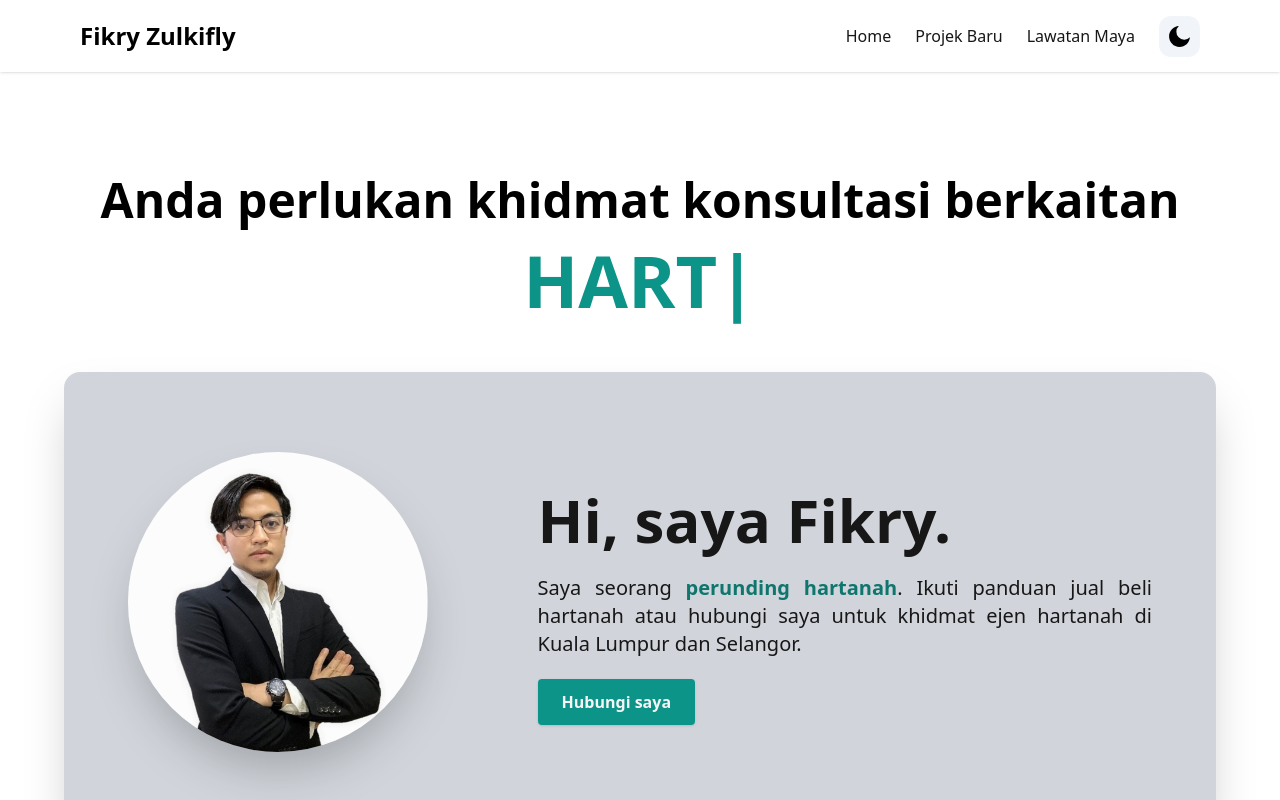
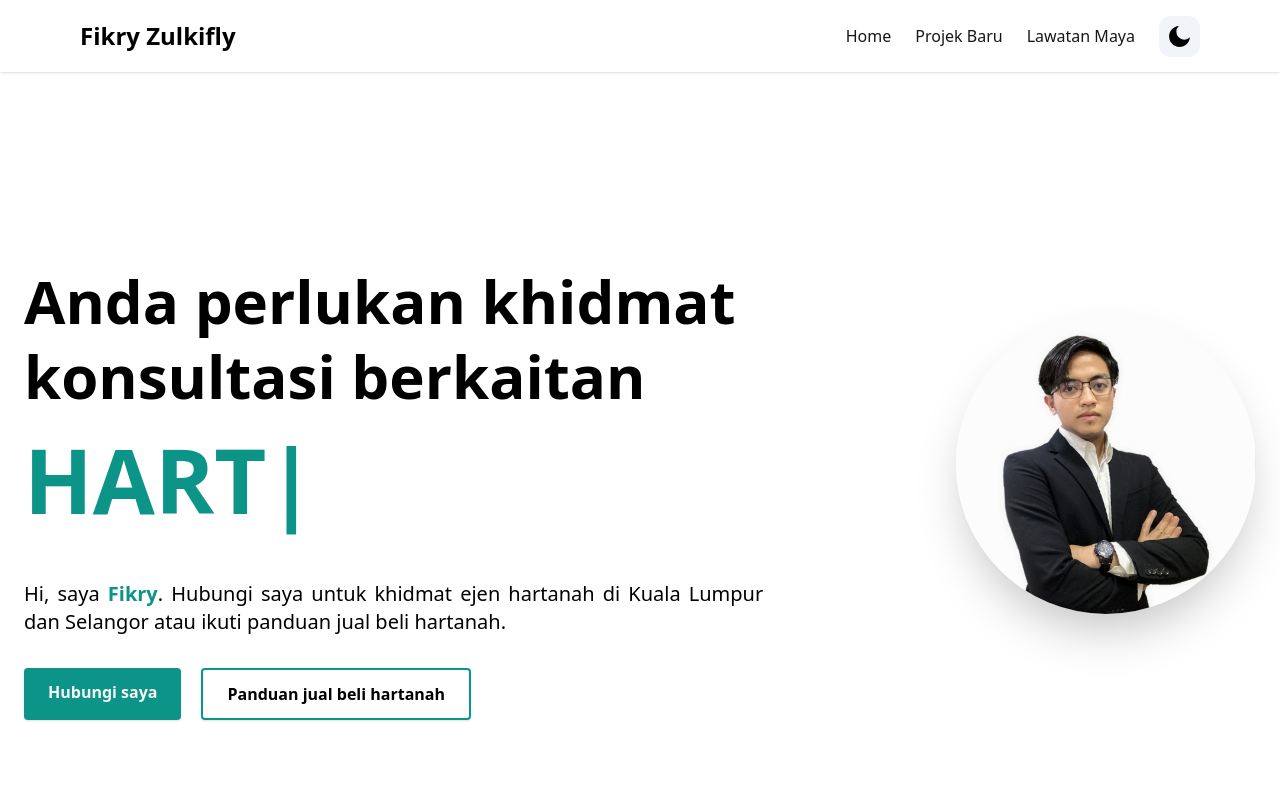
Before and after one commit to zul-m/fikryzulkifly.com, a Next.js app: page / in a window 1280 px wide. Shown: the top 800 px of the page. Built offline with nearby package versions, Linux system fonts and the light colour scheme.

Commit message:
Edit HeroSection

```diff
--- a/components/HeroSection.tsx
+++ b/components/HeroSection.tsx
@@ -8,10 +8,14 @@ const HeroSection = () => {
   return (
     <section
       id="home"
-      className="mx-auto max-w-6xl text-center items-center justify-center md:py-20"
+      className="px-6 max-w-7xl mx-auto text-center items-center justify-center md:py-20"
     >
-      <h1 className="py-20 md:py-14 px-4 font-bold text-2xl mt-10 md:text-5xl space-y-5">
-        <span>Anda perlukan khidmat konsultasi berkaitan</span>
+      <div className="flex flex-col py-32 md:flex-row md:text-left">
+        <div className="my-auto md:w-3/5">
+          <h1 className="md:py-14 font-bold text-3xl space-y-3 md:text-6xl md:space-y-5">
+            <span className="leading-tight">
+              Anda perlukan khidmat konsultasi berkaitan
+            </span>
             <br></br>
             <TypeAnimation
               sequence={["HARTANAH?", 1000, "SUBSALE?", 1000, "SEWAAN?", 1000]}
@@ -25,28 +29,13 @@ const HeroSection = () => {
               repeat={Infinity}
             />
           </h1>
-      <div className="bg-gray-300 text-neutral-900 md:rounded-2xl shadow-2xl flex flex-col px-16 py-20 md:flex-row md:text-left">
-        <div className="mx-auto md:w-2/5">
-          <Image
-            className="rounded-full shadow-2xl"
-            src="/headshot.png"
-            alt=""
-            width={300}
-            height={300}
-          />
-        </div>
-        <div className="my-auto md:w-3/5">
-          <h1 className="font-bold text-3xl leading-normal my-6 md:text-6xl md:mt-0">
-            Hi, saya Fikry.
-          </h1>
-          <p className="text-lg mt-5 mb-8 md:text-justify md:text-xl">
-            Saya seorang{" "}
-            <span className="font-semibold text-teal-700">
-              perunding hartanah{""}
-            </span>
-            . Ikuti panduan jual beli hartanah atau hubungi saya untuk khidmat
-            ejen hartanah di Kuala Lumpur dan Selangor.
+          <p className="text-lg mt-7 md:mt-0 mb-8 md:text-justify md:text-xl">
+            Hi, saya{" "}
+            <span className="font-semibold text-teal-600">Fikry{""}</span>.
+            Hubungi saya untuk khidmat ejen hartanah di Kuala Lumpur dan
+            Selangor atau ikuti panduan jual beli hartanah.
           </p>
+          <div className="space-y-3 md:space-y-0 md:space-x-5 flex flex-col md:flex-row">
             <Link
               to="projects"
               className="text-neutral-100 font-semibold px-6 py-3 bg-teal-600 rounded shadow hover:bg-teal-700"
@@ -58,9 +47,30 @@ const HeroSection = () => {
             >
               Hubungi saya
             </Link>
+            <Link
+              to="projects"
+              className="font-semibold px-6 py-3 border-2 border-teal-600 rounded shadow hover:bg-teal-700 hover:text-neutral-100"
+              activeClass="active"
+              spy={true}
+              smooth={true}
+              offset={-100}
+              duration={500}
+            >
+              Panduan jual beli hartanah
+            </Link>
           </div>
         </div>
-      <div className="mt-16 flex flex-row items-center text-center justify-center ">
+        <div className="mt-10 md:my-auto md:w-2/5 flex flex-column justify-center md:justify-end">
+          <Image
+            className="rounded-full shadow-2xl"
+            src="/headshot.png"
+            alt=""
+            width={300}
+            height={300}
+          />
+        </div>
+      </div>
+      <div className="mt-4 md:mt-16 flex flex-row items-center text-center justify-center">
         <Link
           to="projects"
           activeClass="active"
--- a/components/ProjectsSection.tsx
+++ b/components/ProjectsSection.tsx
@@ -32,7 +32,7 @@ const projects = [
 const ProjectsSection = () => {
   return (
     <section id="projects">
-      <h1 className="mt-12 text-center font-bold text-4xl md:text-5xl">PROJEK BARU</h1>
+      <h1 className="mt-12 pt-16 text-center font-bold text-4xl md:text-5xl">PROJEK BARU</h1>
       <div className="mx-5 px-4 flex flex-col mt-16 space-y-14 text-center md:text-left md:max-w-5xl md:mx-auto">
         {projects.map((project, idx) => {
           return (
@@ -56,7 +56,7 @@ const ProjectsSection = () => {
                         {project.name}
                       </h1>
                     </Link>
-                    <p className="text-l leading-7 mb-4 text-neutral-600 dark:text-neutral-400">
+                    <p className="text-l leading-7 mb-4 text-neutral-600 dark:text-neutral-200">
                       {project.description}
                     </p>
                   </div>
--- a/components/ViewingSection.tsx
+++ b/components/ViewingSection.tsx
@@ -5,7 +5,7 @@ const ViewingSection = () => {
     <section id="viewing" className="mx-auto max-w-6xl mt-32 text-center">
       <h1 className="md:pt-14 font-bold text-4xl md:text-5xl">LAWATAN MAYA</h1>
       <SlideUp offset="-300px 0px -300px 0px">
-        <p className="mx-5 animate-slideUpCubiBezier animation-delay-2 pt-12 text-l md:text-xl text-neutral-600 dark:text-neutral-400">
+        <p className="mx-5 animate-slideUpCubiBezier animation-delay-2 pt-12 text-l md:text-xl">
           Kami bawakan kepada anda galeri pameran hartanah, pada bila-bila masa
           dan di mana sahaja.
         </p>
@@ -21,7 +21,7 @@ const ViewingSection = () => {
             width={250}
             height={250}
             controls
-            src="/videos/231108.mp4"
+            src="/videos/0E26360A.mp4"
           ></video>
           <video
             className="rounded-xl shadow-2xl"
@@ -30,7 +30,7 @@ const ViewingSection = () => {
             width={250}
             height={250}
             controls
-            src="/videos/231108.mp4"
+            src="/videos/7B4D87B0.mp4"
           ></video>
           <video
             className="rounded-xl shadow-2xl"
```
Also changed, not shown: 2 other files (tests, documents, lock files or other folders). Lines whose indentation alone changed are shown as unchanged.
